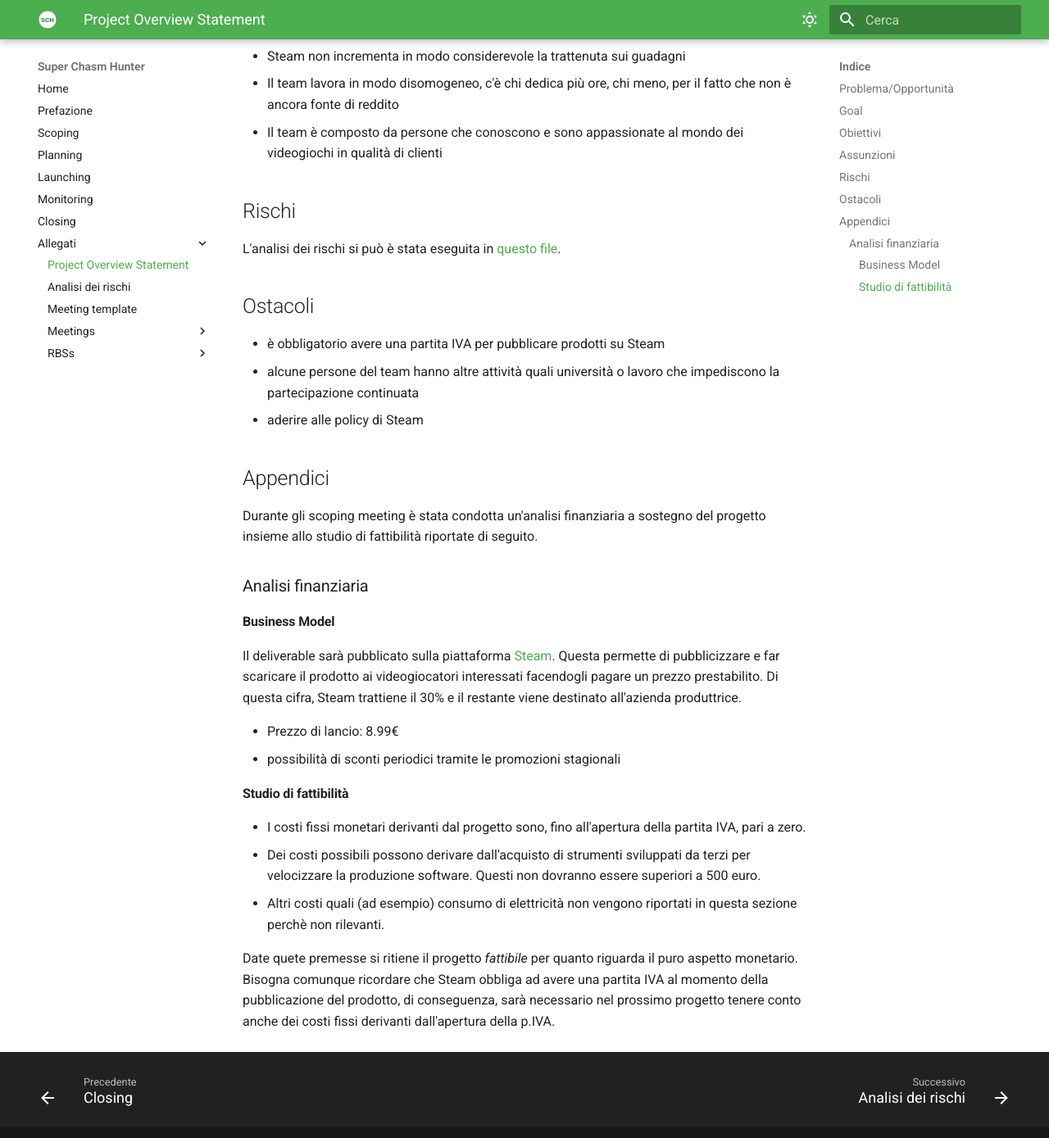
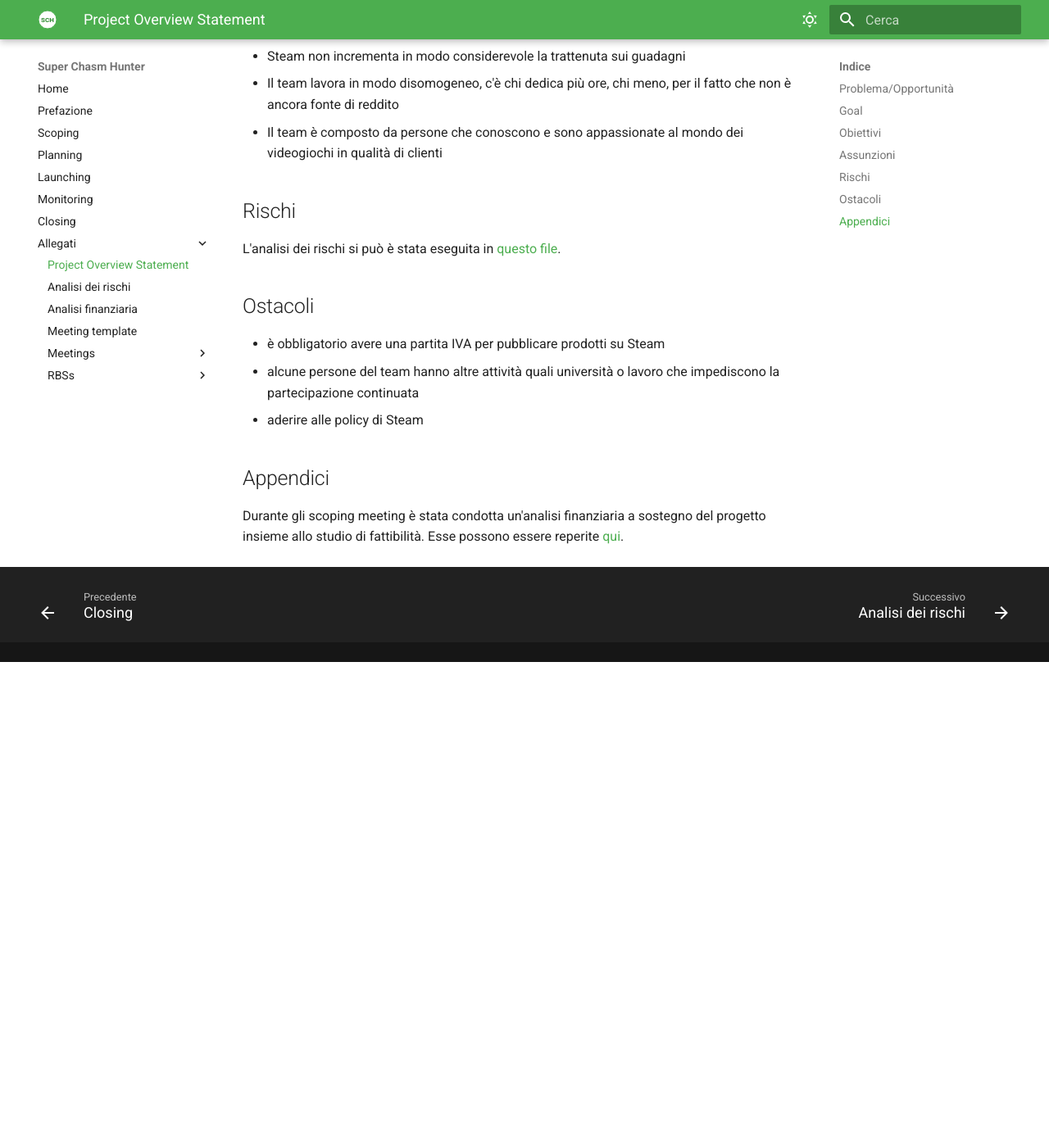
Before and after one commit to FilippoGurioli/super-chasm-hunter-pm, an MkDocs documentation site: the page built from docs/Allegati/1 - POS.md, in a window 1280 px wide and 1400 px high, scrolled down 2099 px. Shown: the top 1389 px of the window at 82% size. Built offline with MkDocs 1.6.1 and Material for MkDocs 9.7.7, drawn with Linux system fonts in a browser that asks for light colours; after the commit the page ends 2907 px from its top, so only the background shows below that.

```diff
--- a/docs/Allegati/1 - POS.md
+++ b/docs/Allegati/1 - POS.md
@@ -73,21 +73,4 @@ L'analisi dei rischi si può è stata eseguita in [questo file](./2%20-%20Analis
 
 ## Appendici
 
-Durante gli scoping meeting è stata condotta un'analisi finanziaria a sostegno del progetto insieme allo studio di fattibilità riportate di seguito.
-
-### Analisi finanziaria
-
-#### Business Model
-
-Il deliverable sarà pubblicato sulla piattaforma [Steam](https://store.steampowered.com/?l=italian). Questa permette di pubblicizzare e far scaricare il prodotto ai videogiocatori interessati facendogli pagare un prezzo prestabilito. Di questa cifra, Steam trattiene il 30% e il restante viene destinato all'azienda produttrice.
-
-- Prezzo di lancio: 8.99€
-- possibilità di sconti periodici tramite le promozioni stagionali
-
-#### Studio di fattibilità
-
-- I costi fissi monetari derivanti dal progetto sono, fino all'apertura della partita IVA, pari a zero.
-- Dei costi possibili possono derivare dall'acquisto di strumenti sviluppati da terzi per velocizzare la produzione software. Questi non dovranno essere superiori a 500 euro.
-- Altri costi quali (ad esempio) consumo di elettricità non vengono riportati in questa sezione perchè non rilevanti.
-
-Date quete premesse si ritiene il progetto *fattibile* per quanto riguarda il puro aspetto monetario. Bisogna comunque ricordare che Steam obbliga ad avere una partita IVA al momento della pubblicazione del prodotto, di conseguenza, sarà necessario nel prossimo progetto tenere conto anche dei costi fissi derivanti dall'apertura della p.IVA.
+Durante gli scoping meeting è stata condotta un'analisi finanziaria a sostegno del progetto insieme allo studio di fattibilità. Esse possono essere reperite [qui](./3%20-%20Analisi%20Finanziaria.md).
```
Also changed, not shown: docs/Allegati/3 - Analisi Finanziaria.md (added, +37 -0 lines), docs/Allegati/4 - Meeting template.md (renamed from docs/Allegati/3 - Meeting template.md).
